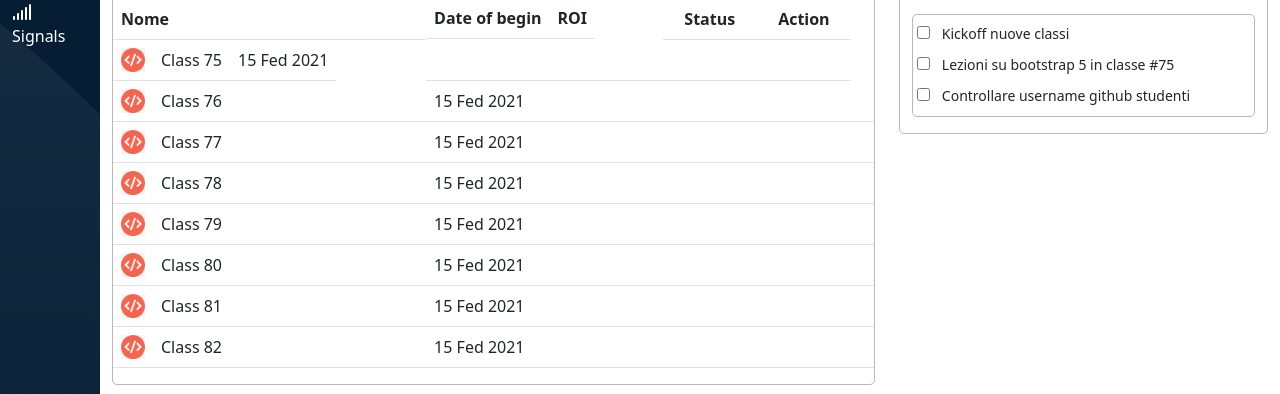
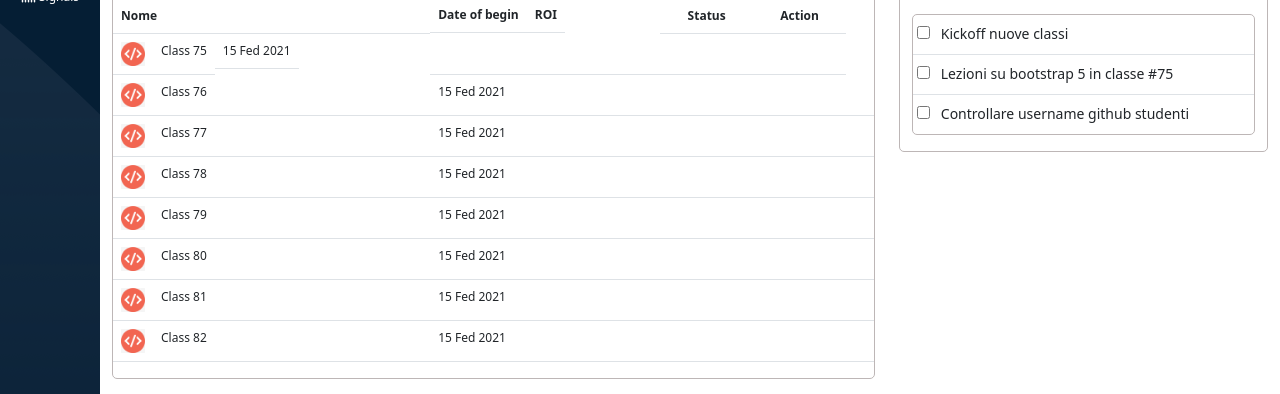
Before and after one commit to Cosimo-Colucci/html-css-bootstrap-dashboard, a plain HTML site: page index.html in a window 1280 px wide. Shown: the part 152-546 px from the top of the page. Drawn offline with nearby package versions, Linux system fonts and the light colour scheme.

Commit message:
todo border

```diff
--- a/css/style.css
+++ b/css/style.css
@@ -1,3 +1,7 @@
+body {
+    font-size: .75rem;
+}
+
 /* header */
 section.topbar {
     background-color: #ffffff;
--- a/index.html
+++ b/index.html
@@ -340,18 +340,18 @@
                                             </div>
                                             <div class="tip border-top container">
 
-                                                <div class="list d-flex flex-column my-3 p-1">
-                                                    <div class="list_content">
+                                                <div class="list d-flex flex-column my-3">
+                                                    <div class="list_content p-1">
                                                         <input type="checkbox" class="d-inline-block">
                                                         <label class="form-control-sm">Kickoff nuove classi</label>
                                                     </div>
 
-                                                    <div class="list_content">
+                                                    <div class="list_content border-top p-1">
                                                         <input type="checkbox" class="d-inline-block">
                                                         <label class="form-control-sm">Lezioni su bootstrap 5 in classe #75</label>
                                                     </div>
 
-                                                    <div class="list_content">
+                                                    <div class="list_content border-top p-1">
                                                         <input type="checkbox" class="d-inline-block">
                                                         <label class="form-control-sm">Controllare username github studenti</plabel>
                                                     </div>
```
